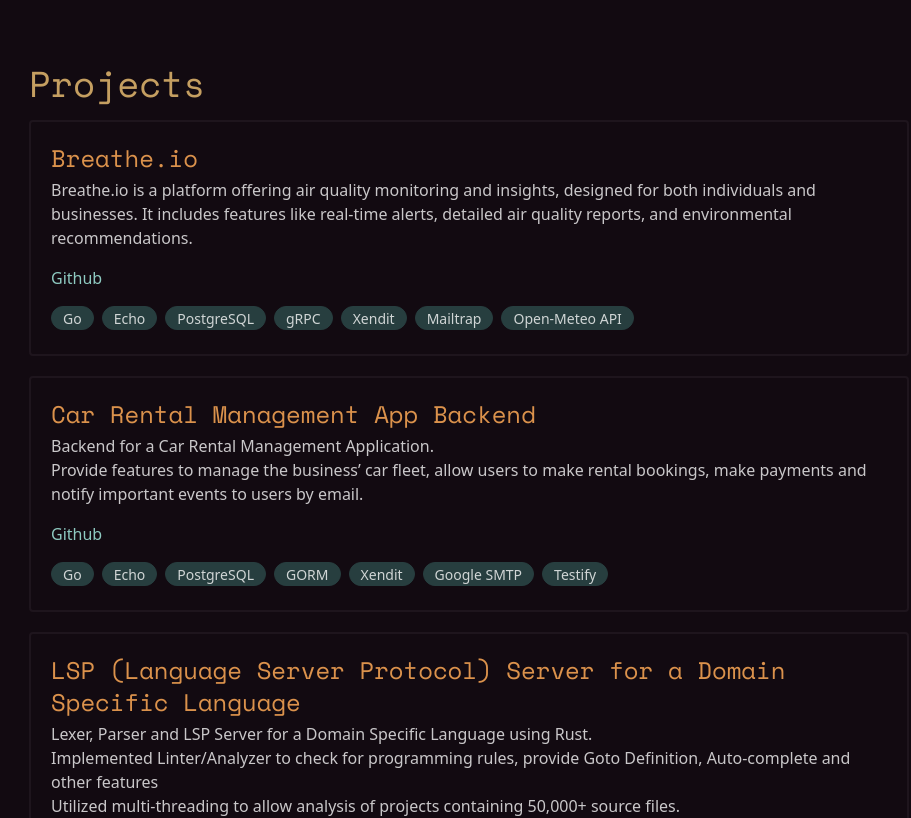
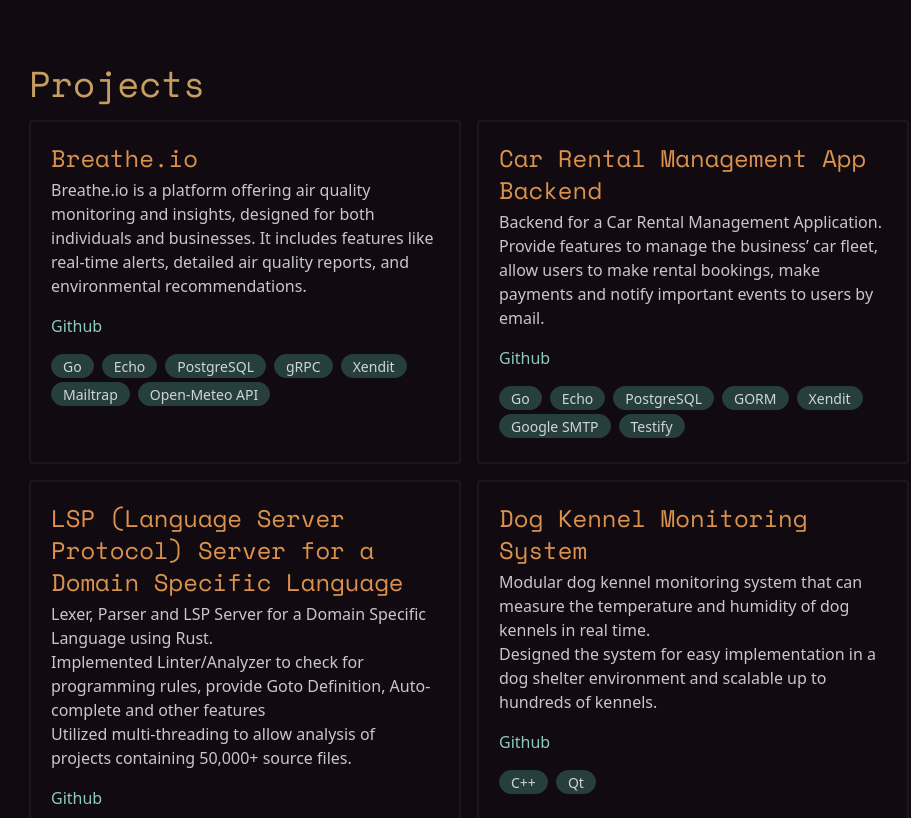
Before and after one commit to razzzp/razzzp.github.io, a Next.js app: page / in a window 1280 px wide. Shown: the part 840-1658 px from the top of the page, without its empty margins (171-1082 px from the left). Built offline with nearby package versions, Linux system fonts and the light colour scheme.

Commit message:
project grid

```diff
--- a/src/app/page.tsx
+++ b/src/app/page.tsx
@@ -68,7 +68,7 @@ function TagsList(props: {tags: string[]}){
 function ProjectComp(props:{project:Project}){
   return (
     <>
-    <div className="py-5 px-5 mb-5 space-y-4 card card-border bg-base-300 hover:bg-base-200 rounded-sm border-2">
+    <div className="py-5 px-5 space-y-4 card card-border bg-base-300 hover:bg-base-200 rounded-sm border-2">
       <h3 className="text-2xl mb-1 text-primary font-mono">{props.project.title}</h3>
       {props.project.content}
       <a className="link-info block" href={props.project.githubUrl}>Github</a>
@@ -307,11 +307,13 @@ export default function Home() {
 
         <FullPaddedSection secId="projects">
           <h2 className="text-4xl pb-4 pt-8 font-mono">Projects</h2>
+          <div className="grid lg:grid-cols-2 grid-cols-1 gap-4">
             {
               projects.map((proj, idx)=>{
                 return <ProjectComp project={proj} key={idx}/>
               })
             }
+          </div>
         </FullPaddedSection>
 
         <FullPaddedSection secId="experience">
```
Lines whose indentation alone changed are shown as unchanged.
